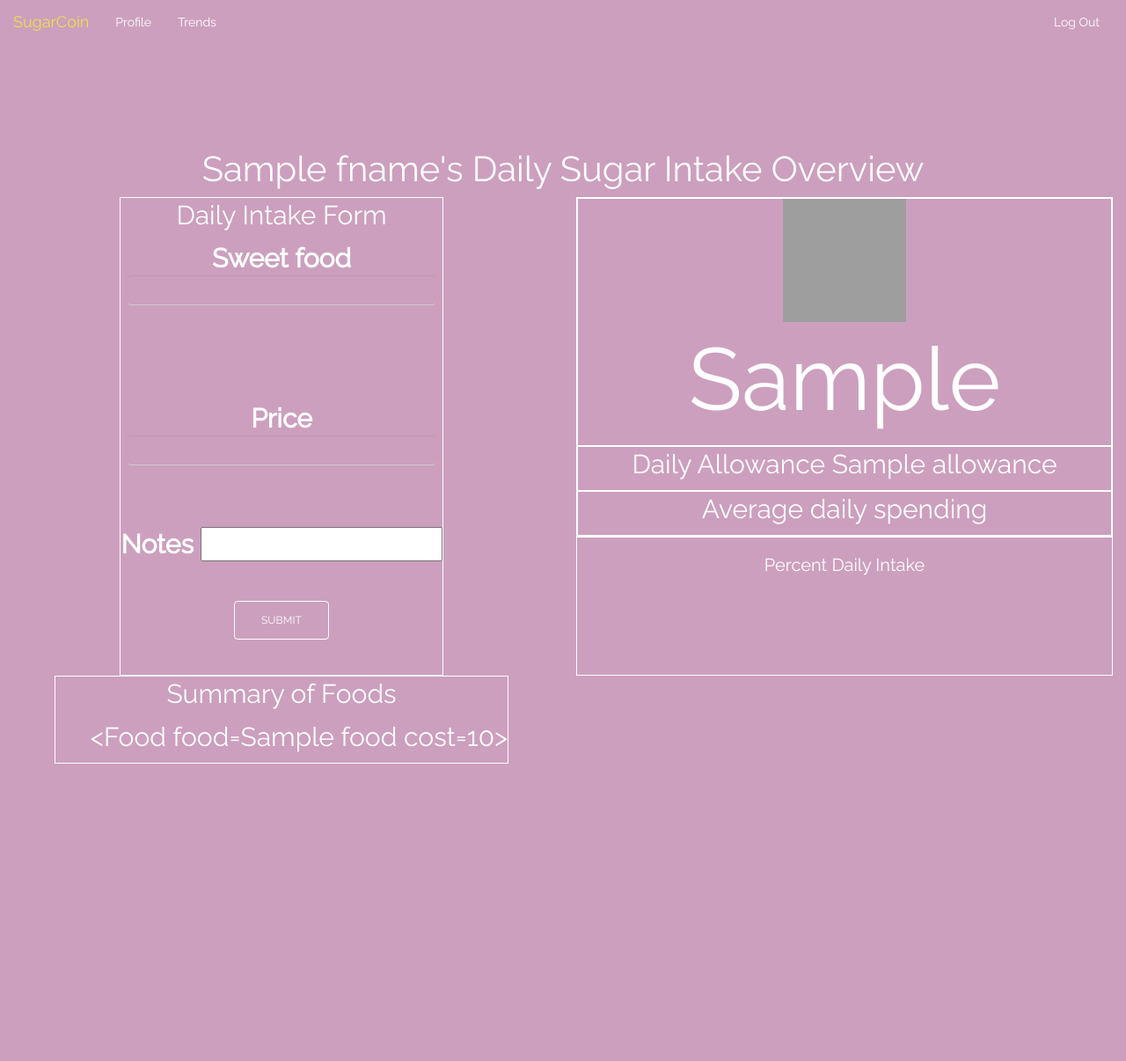
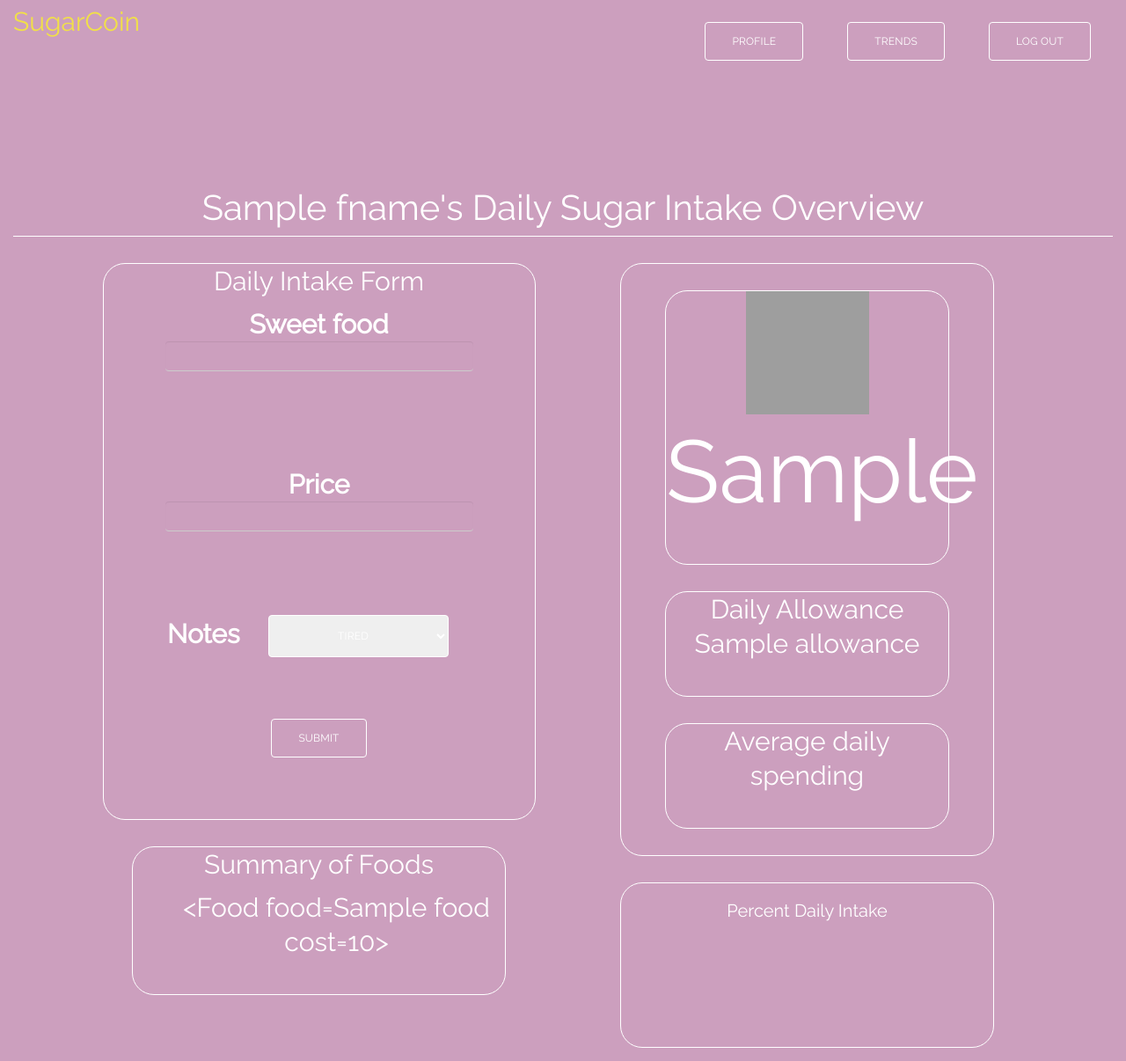
Before and after one commit to isemona/Project-SugarCoins, a Flask app: template templates/user_dashboard.html in a window 1280 px wide. Shown: the whole page at 88% size. Before the commit the page ends 868 px from the top, so only its background shows below. Run offline with Flask 2, Linux system fonts and the light colour scheme; tables that the repository leaves empty hold one stand-in row (values such as "Sample post"); the template is opened without the code that fills it: values that come from a table or form of the project are taken from there, most other values are stand-ins (such as "Sample title", 1, 10 or a date in 2020); data that the repository does not hold is empty; some libraries are stand-ins or nearby versions; grey boxes are pictures that could not be loaded.

Commit message:
Working nav bar

```diff
--- a/server.py
+++ b/server.py
@@ -325,7 +325,7 @@ def user_trends(user_id):
 
     average = get_average_spending(session)
 
-    return render_template("trends.html", fname=fname, weight=weight, glucose=glucose, average=average)
+    return render_template("trends.html", fname=fname, weight=weight, glucose=glucose, average=average, user_id=user_id)
 
 
 @app.route('/trends.json', methods=['GET', 'POST'])
--- a/static/styles.css
+++ b/static/styles.css
@@ -65,7 +65,7 @@ body {
 
 h1 {
     text-align: center;
-    font-family: sans-serif;
+    /*font-family: sans-serif;*/
     font-weight: 100;
     font-size: 40px;
     color: #fff;
@@ -74,7 +74,7 @@ h1 {
 
 h3 {
     text-align: center;
-    font-family: sans-serif;
+    /*font-family: sans-serif;*/
     font-weight: 80;
     font-size: 20px;
     color: #fff;
@@ -82,8 +82,8 @@ h3 {
 }
 
 h4 {
-
-    font-family: sans-serif;
+text-align: center;
+    /*font-family: sans-serif;*/
     font-weight: 80;
     font-size: 30px;
     color: #fff;
@@ -103,11 +103,13 @@ h4 {
 .navbar-default .navbar-brand, .navbar-default .navbar-nav li a {
   color: #fff;
   font-family: 'Raleway', sans-serif;
+    font-size: 30px;
 
 }
 
 .navbar-default .navbar-brand:hover, .navbar-default .navbar-nav li a:hover {
   color: rgb(241,224,72);
+
 }
 
 .splash-header {
@@ -149,20 +151,38 @@ form {
 
 .form-group {
     text-align: center;
+    /*padding-bottom: 10px;*/
+    /*margin-top: 10px;*/
+    margin-left: 70px;
+    margin-right: 70px;
 
 }
 
 
-#container {
-    border: 1px solid #fff;
-}
+/*#container {*/
+    /*border: 1px solid #fff;*/
+/*}*/
 
 #border {
     border-bottom: 1px solid #fff;
 }
 
+
+.mood-border {
+    border: 1px solid #fff;
+    border-radius: 25px;
+    margin-top: 10px;
+    margin-left: 20px;
+    margin-right: 20px;
+    padding-bottom: 10px;
+}
 .well-spaced {
     border: 1px solid #fff;
+    border-radius: 25px;
+    margin-top: 30px;
+    margin-left: 50px;
+    margin-right: 50px;
+    padding-bottom: 30px;
 }
 
 #info {
@@ -218,7 +238,10 @@ form {
 .btn:hover {
     color: #fff;
     border-color: #BFFF97;
+
+
 }
+
 
 input[type="text"], input[type="password"], input[type="number"] {
     width: 350px;
--- a/templates/base.html
+++ b/templates/base.html
@@ -30,7 +30,9 @@
     <!-- Charts.js -->
     <script src=https://cdnjs.cloudflare.com/ajax/libs/Chart.js/2.7.3/Chart.min.js></script>
     <!-- Stylesheet -->
-    <link rel="stylesheet" type="text/css" href={{ url_for('static', filename='styles.css') }}/>
+    <link rel="stylesheet" href={{ url_for('static', filename='styles.css') }}/>
+
+
 
 </head>
 
--- a/templates/user_dashboard.html
+++ b/templates/user_dashboard.html
@@ -21,16 +21,32 @@
             </div>
             <div id="navbar" class="navbar-collapse collapse">
                 <ul class="nav navbar-nav">
-                    <li><a href=>Profile</a></li>
-                    <li><a href=>Trends</a></li>
-{#                    <li><a href="#">Contact</a></li>#}
+
+
                 </ul>
                 <ul class="nav navbar-nav navbar-right">
-                    <li><a href="/">Log Out</a></li>
+                    <li>
+                        <form action="/user_intake/{{ user_id }}" method="GET">
+                            <input type="submit" value="Profile" class="btn">
+                        </form>
+                    </li>
+                    <li>
+                        <form action="/trends/{{ user_id }}" method="GET">
+                            <input type="submit" value="Trends" class="btn">
+                        </form>
+                    </li>
+                    <li>
+                        <form action="/logout" method="GET">
+                            <input type="submit" value="Log out" class="btn">
+                        </form>
+                    </li>
+                    </li>
                 </ul>
             </div>
         </div>
     </nav>
+
+
 
     {#    <div class="container-fluid">#}
     {#        <div class="row">#}
@@ -63,9 +79,9 @@
     {#        </form>#}
     {#    </div>#}
     <main class="container-fluid">
-    <div id="container border">
+        <div id="border">
             <h1>{{ fname }}'s Daily Sugar Intake Overview</h1>
-
+        </div>
             <div class="row form-group">
                 <section class="splash-header col-xs-12 col-sm-12 col-md-6 col-lg-6 left">
                     <div class="well-spaced">
@@ -90,8 +106,7 @@
                             <div class="form-group">
                                 <label>
                                     Notes
-                                <select name="notes" value="Why?">
-                                    <option value=""></option>
+                                    <select name="notes" class="btn" value="">
                                         <option value="tired">Tired</option>
                                         <option value="hangry">Hangry</option>
                                         <option value="anxious">Anxious</option>
@@ -104,7 +119,7 @@
                             </div>
 
                             <div class="form-group">
-                            <input type="submit" value="Submit" class="btn">
+                                <input type="submit" value="Submit" class="btn btn-sugar">
                             </div>
 
 
@@ -298,6 +313,6 @@
 
             <script src="http://code.jquery.com/jquery.js"></script>
             <script src="http://maxcdn.bootstrapcdn.com/bootstrap/3.3.4/js/bootstrap.min.js"></script>
-    </div>
+
     </main>
 {% endblock %}
```
Also changed, not shown: templates/trends.html (+21 -4 lines), templates/user_intake.html (+10 -6 lines). Lines whose indentation alone changed are shown as unchanged.
